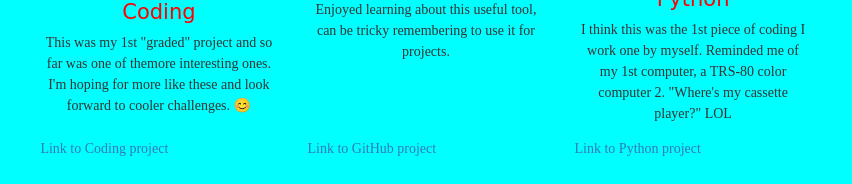
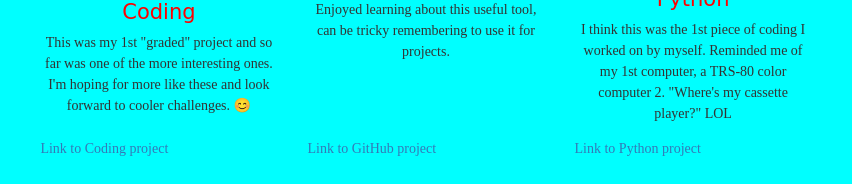
Before and after one commit to danaschenbach/Portfolio-project2, a plain HTML site: page index.html in a window 1280 px wide. Shown: the part 698-882 px from the top of the page, 214-1066 px from the left. Drawn offline with Linux system fonts and the light colour scheme; a web font is replaced by a local one.

Commit message:
docs: fix grammatical errors

```diff
--- a/index.html
+++ b/index.html
@@ -44,7 +44,7 @@
                 <img src="pics/Capture1.jpg" alt="Coding movie trailer site">
                 <figcaption>Coding</figcaption>
             </figure>
-                <p>This was my 1st "graded" project and so far was one of themore interesting ones. I'm hoping for more like these and look forward to cooler challenges. 😊</p>
+                <p>This was my 1st "graded" project and so far was one of the more interesting ones. I'm hoping for more like these and look forward to cooler challenges. 😊</p>
             </div>
                 <div class="col-md-4">
                 <figure>
@@ -58,7 +58,7 @@
                         <img src="pics/python.png" alt="python image">
                         <figcaption>Python</figcaption>
                     </figure>
-                        <p>I think this was the 1st piece of coding I work one by myself. Reminded me of my 1st computer, a TRS-80 color computer 2. "Where's my cassette player?" LOL</p>
+                        <p>I think this was the 1st piece of coding I worked on by myself. Reminded me of my 1st computer, a TRS-80 color computer 2. "Where's my cassette player?" LOL</p>
                     </div>
         </main>
             <!-- Hyper links to bodies of work -->
```
